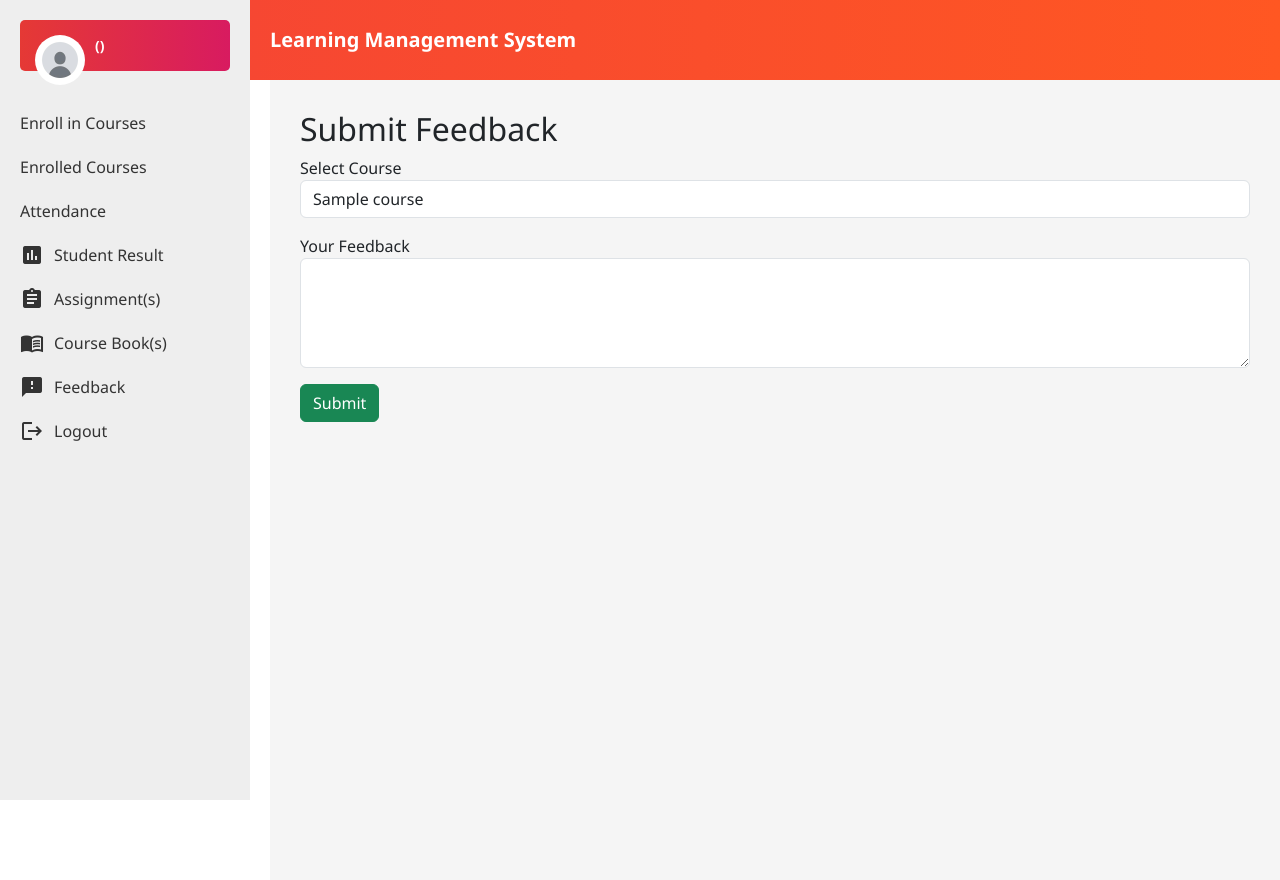
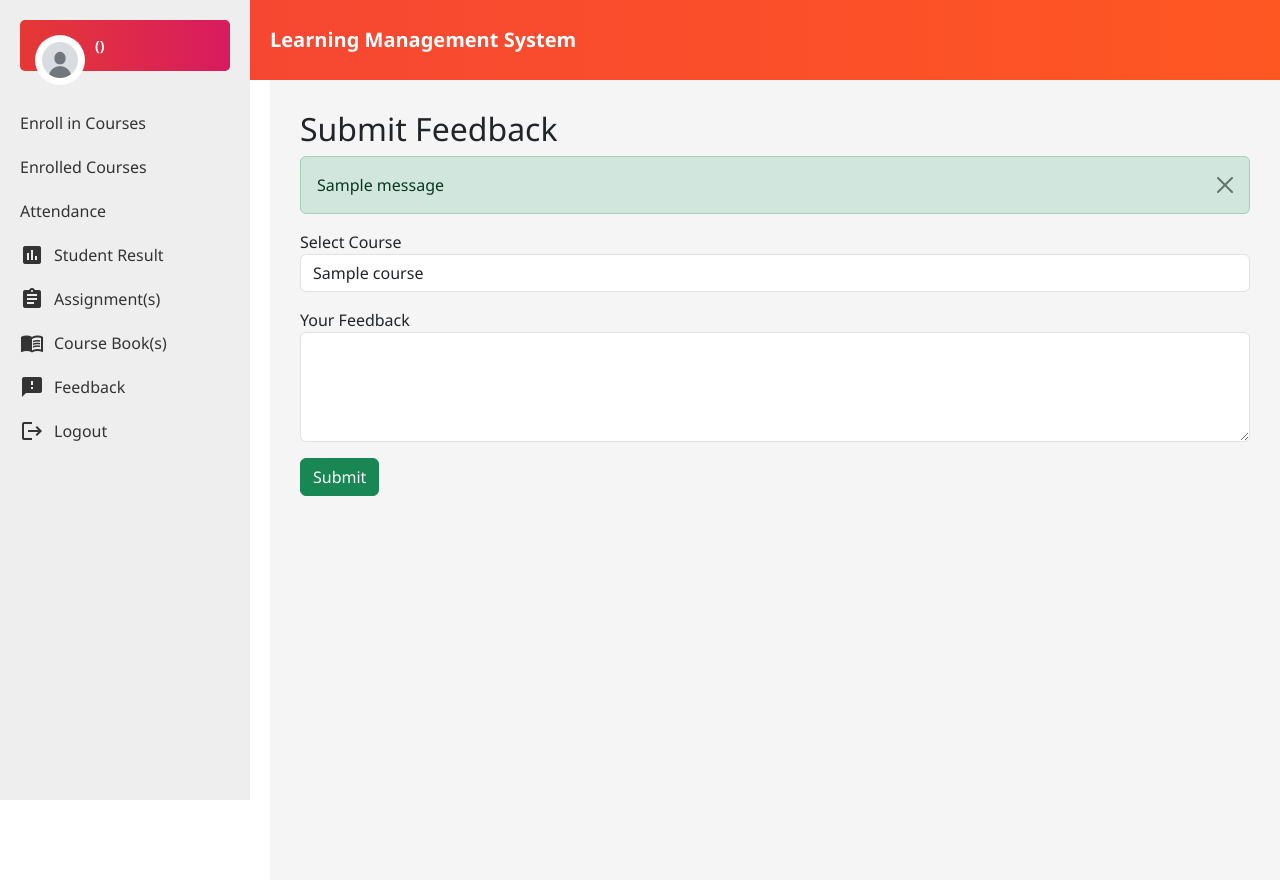
Before and after one commit to Shamrooz-Khan/LMS_2026, a Django app: template core/templates/core/feedback.html in a window 1280 px wide. Run offline with Django 3.2, Linux system fonts and the light colour scheme; the template is opened without the code that fills it: most values are stand-ins (such as "Sample title", 1, 10 or a date in 2020); one stand-in notice (Sample message) is shown.

Commit message:
feedback update

```diff
--- a/core/templates/core/feedback.html
+++ b/core/templates/core/feedback.html
@@ -1,6 +1,15 @@
 {% extends 'core/student_base.html' %}
 {% block content %}
 <h2>Submit Feedback</h2>
+{% if messages %}
+  {% for message in messages %}
+    <div class="alert alert-{{ message.tags }} alert-dismissible fade show" role="alert">
+      {{ message }}
+      <button type="button" class="btn-close" data-bs-dismiss="alert" aria-label="Close"></button>
+    </div>
+  {% endfor %}
+{% endif %}
+
 <form method="POST">
     {% csrf_token %}
     <div class="mb-3">
```
Also changed, not shown: core/models.py (+5 -2 lines), core/views.py (+6 -1 lines), 2 other files.
